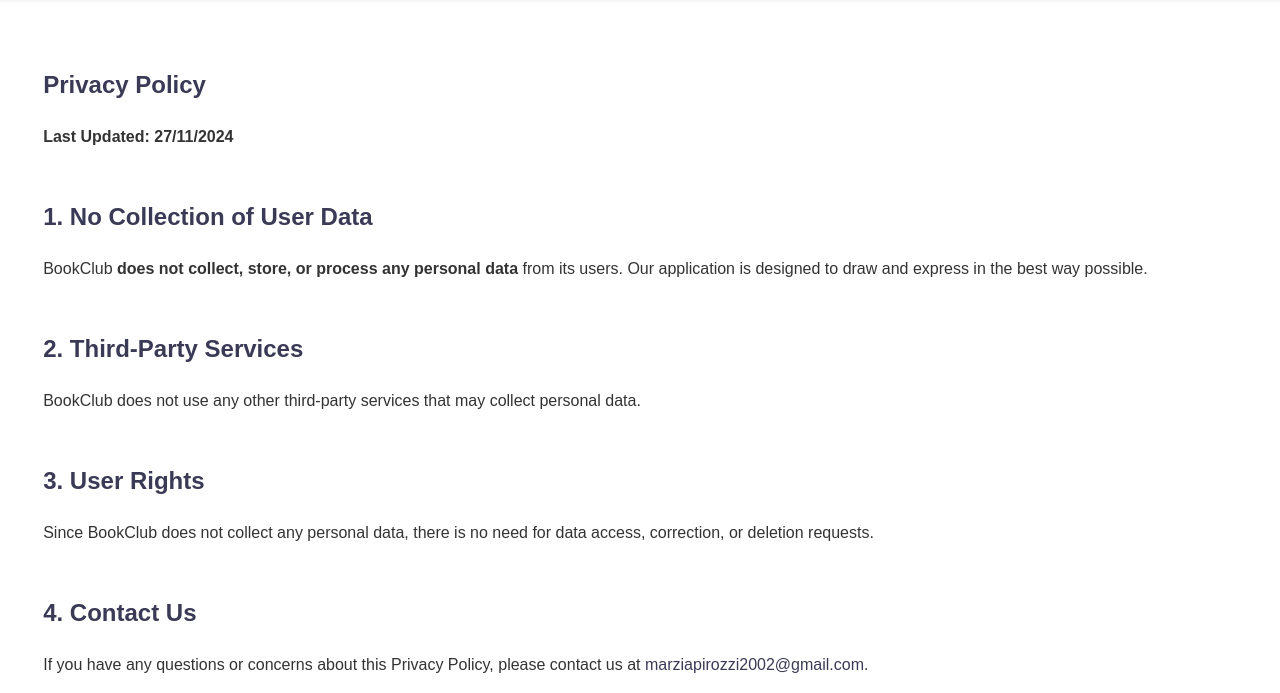
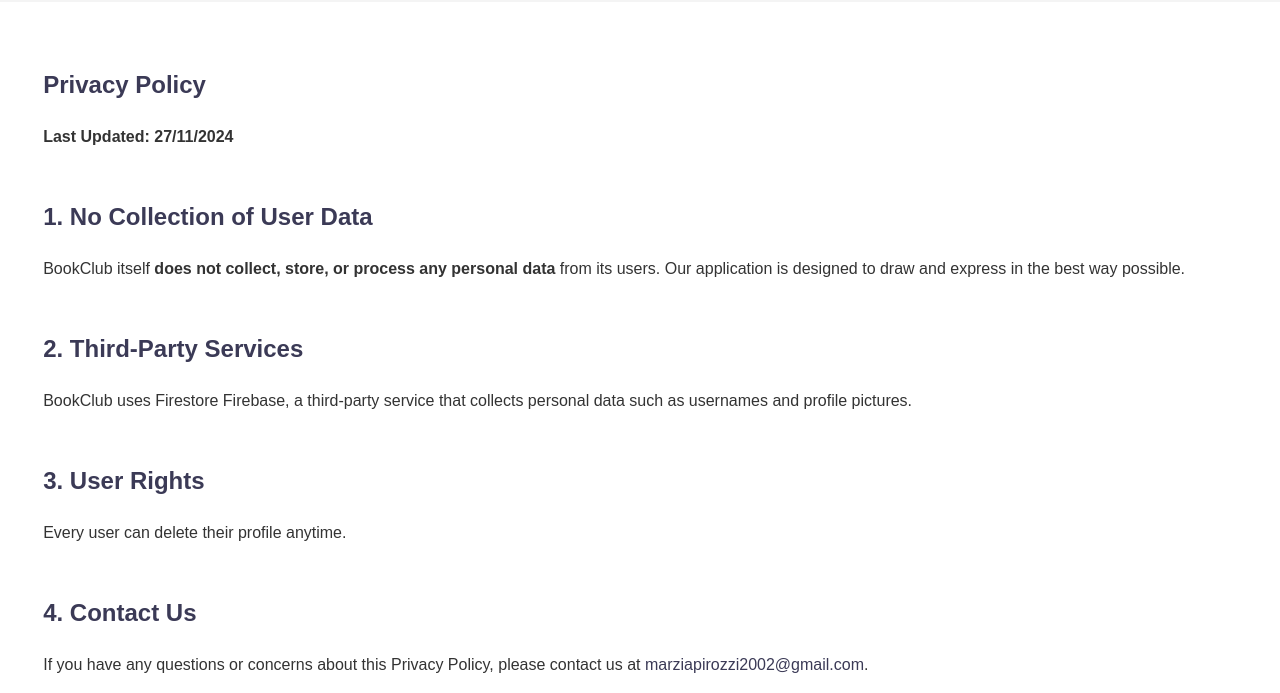
Before and after one commit to mrzBookClub/mrzBookClub.github.io, a plain HTML site: page index.html in a window 1280 px wide. Shown: the part 110-803 px from the top of the page. Drawn offline with Linux system fonts and the light colour scheme.

Commit message:
Update index.html

```diff
--- a/index.html
+++ b/index.html
@@ -131,19 +131,19 @@
 
             <div class="listElem">
                 <h2>1. No Collection of User Data</h2>
-                <p>BookClub <strong>does not collect, store, or process any personal data</strong> from its users. Our application is designed to draw and express in the best way possible.</p>
+                <p>BookClub itself <strong>does not collect, store, or process any personal data</strong> from its users. Our application is designed to draw and express in the best way possible.</p>
             </div>
 
 
 
             <div class="listElem">
                 <h2>2. Third-Party Services</h2>
-                <p>BookClub does not use any other third-party services that may collect personal data.</p>
+                <p>BookClub uses Firestore Firebase, a third-party service that collects personal data such as usernames and profile pictures.</p>
             </div>
 
             <div class="listElem">
                 <h2>3. User Rights</h2>
-                <p>Since BookClub does not collect any personal data, there is no need for data access, correction, or deletion requests.</p>
+                <p>Every user can delete their profile anytime.</p>
             </div>
 
             <div class="listElem">
```
